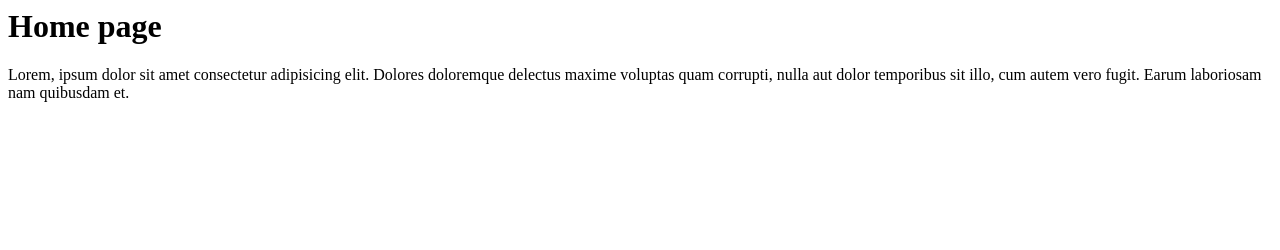
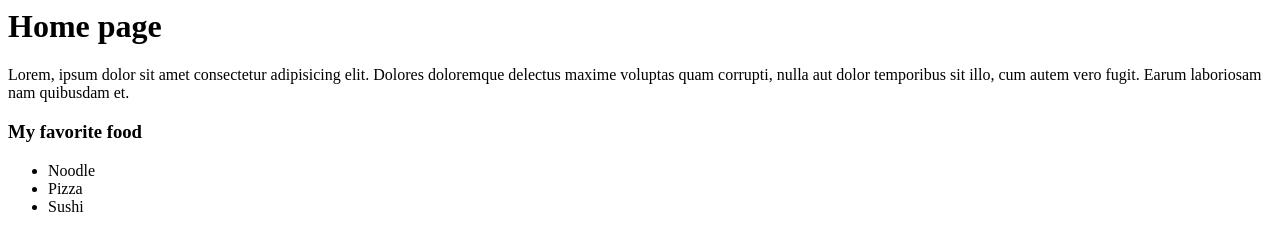
Before and after one commit to jp-thongdee/git-webapp, a plain HTML site: page index.html in a window 1280 px wide. Drawn offline with Linux system fonts and the light colour scheme.

Commit message:
update faviorit food to homepage

```diff
--- a/index.html
+++ b/index.html
@@ -9,6 +9,12 @@
 <body>
     <h1>Home page</h1>
     <p>Lorem, ipsum dolor sit amet consectetur adipisicing elit. Dolores doloremque delectus maxime voluptas quam corrupti, nulla aut dolor temporibus sit illo, cum autem vero fugit. Earum laboriosam nam quibusdam et.</p>
+    <h3>My favorite food</h3>
+    <ul>
+        <li>Noodle</li>
+        <li>Pizza</li>
+        <li>Sushi</li>
+    </ul>
     <script src="js/script.js"></script>
 </body>
 </html>
```
